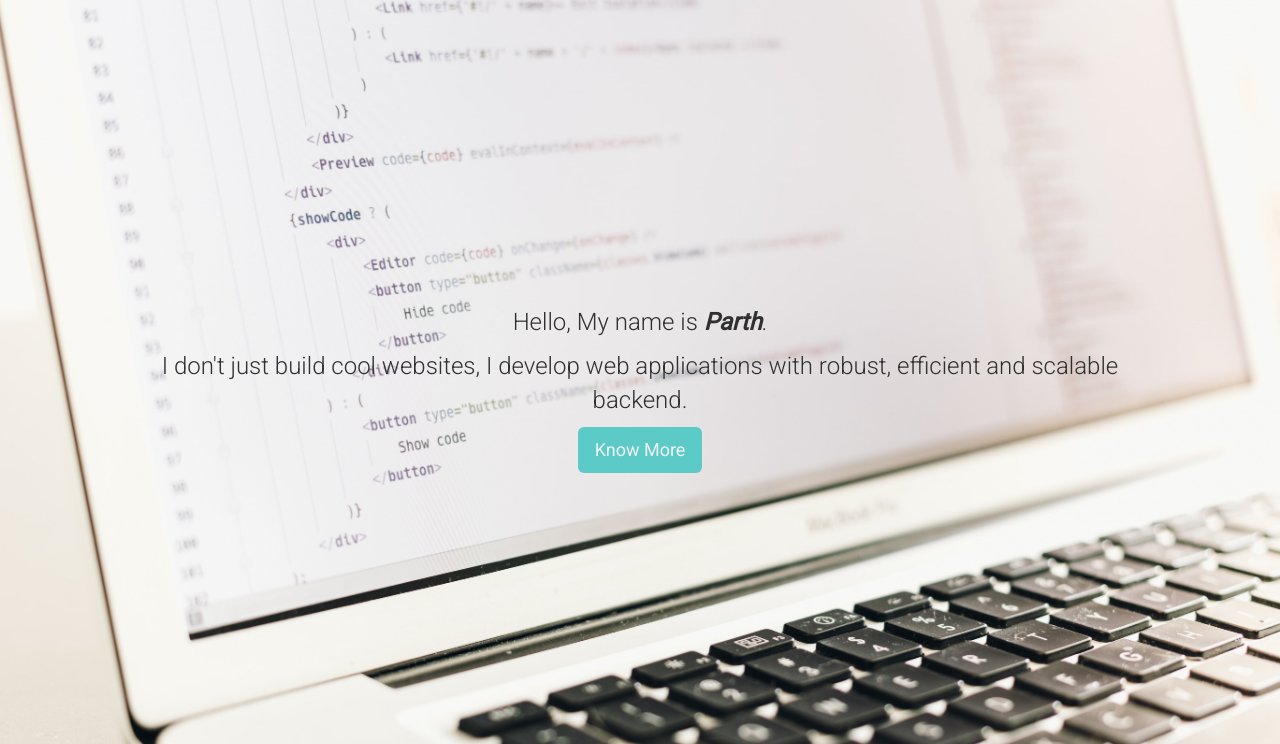
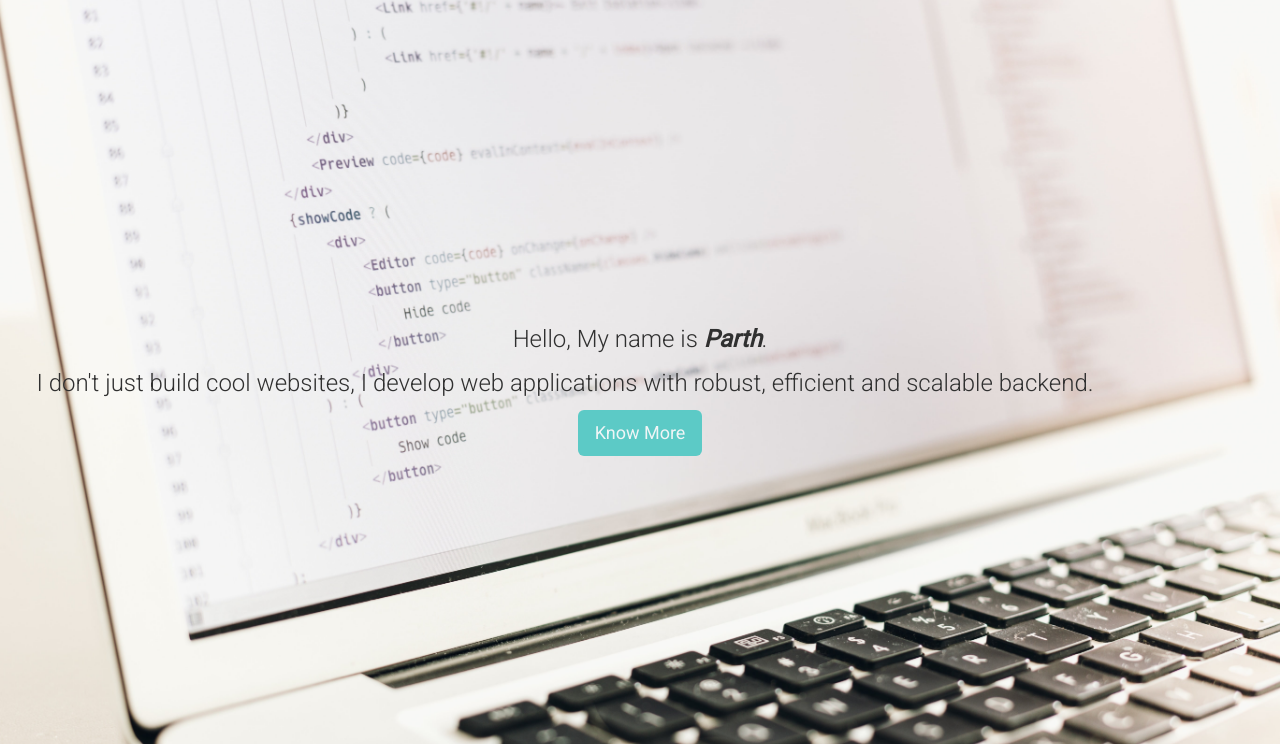
Before and after one commit to 8parth/8parth.github.io, a plain HTML site: page index.html in a window 1280 px wide. Shown: the part 56-800 px from the top of the page. Drawn offline with nearby package versions, Linux system fonts and the light colour scheme; some packages are replaced by stand-ins of ours; a script that the page names is missing.

Commit message:
Update index.html

```diff
--- a/index.html
+++ b/index.html
@@ -76,7 +76,7 @@
       <p style="color: #303030;" class="sub-heading-line">
       Hello, My name is <b><i>Parth</i></b>.
       </p>
-      <p style="color: #303030; padding-left: 20vh; padding-right: 20vh;" class="sub-heading-line">
+      <p style="color: #303030; padding-left: 10px; padding-right: 20vh;" class="sub-heading-line">
       I don't just build cool websites, I develop web applications with robust, efficient and scalable backend.
       <!-- And, <b><i>Ruby on Rails</i></b> is my favourite tool to just do that. -->
       <!-- <h1 style="color: #141823;">Parth Modi</h1> -->
```
